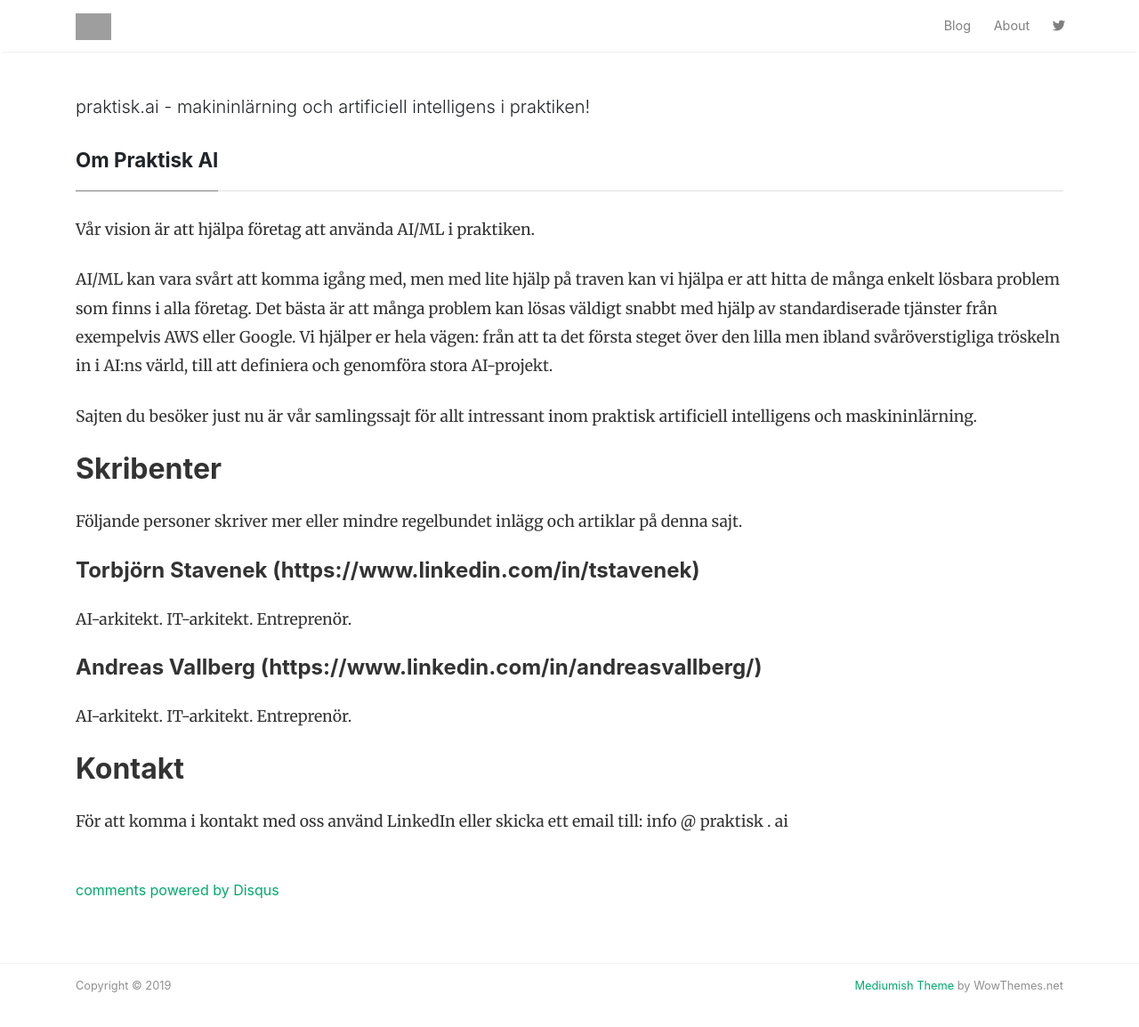
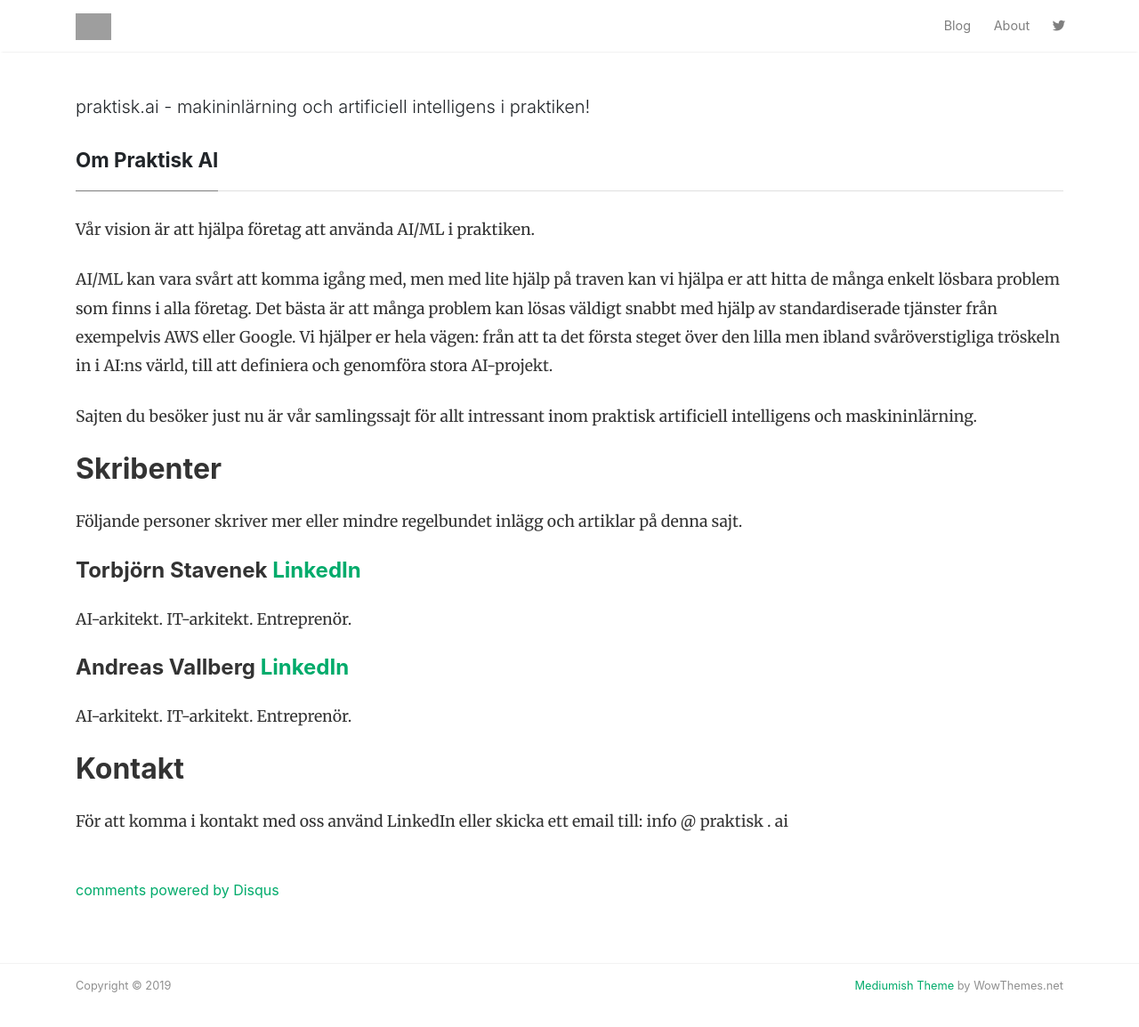
Before and after one commit to praktisk-ai/siteleaf-web, a Jekyll site: the page built from about.md, in a window 1280 px wide and 1191 px high. Shown: the top 1154 px of the window at 89% size. Built offline with Jekyll 4.4.1, drawn with Linux system fonts in a browser that asks for light colours; nearby versions of some CDN libraries; comment, search, counter and statistics services are not loaded; some of the changed lines change nothing that is shown; grey boxes are pictures that could not be loaded.

Commit message:
Update about.md
links

```diff
--- a/about.md
+++ b/about.md
@@ -13,10 +13,10 @@ Sajten du besöker just nu är vår samlingssajt för allt intressant inom prakt
 ## Skribenter
 Följande personer skriver mer eller mindre regelbundet inlägg och artiklar på denna sajt.
 
-#### Torbjörn Stavenek (https://www.linkedin.com/in/tstavenek)
+#### Torbjörn Stavenek [LinkedIn](https://www.linkedin.com/in/tstavenek)
 AI-arkitekt. IT-arkitekt. Entreprenör.
 
-#### Andreas Vallberg (https://www.linkedin.com/in/andreasvallberg/)
+#### Andreas Vallberg [LinkedIn](https://www.linkedin.com/in/andreasvallberg/)
 AI-arkitekt. IT-arkitekt. Entreprenör.
 
 ## Kontakt
```
